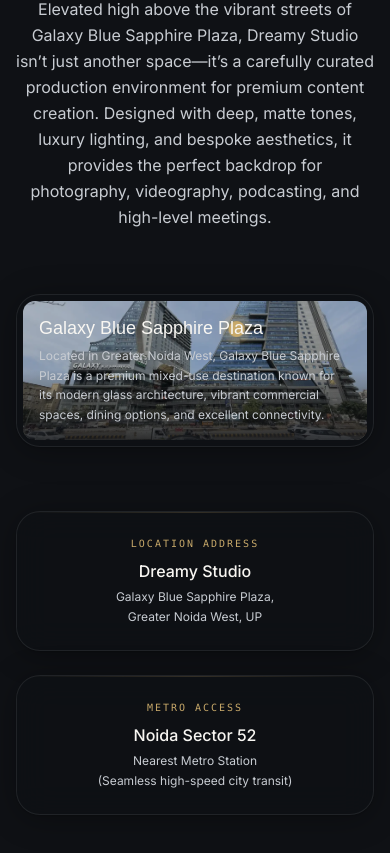
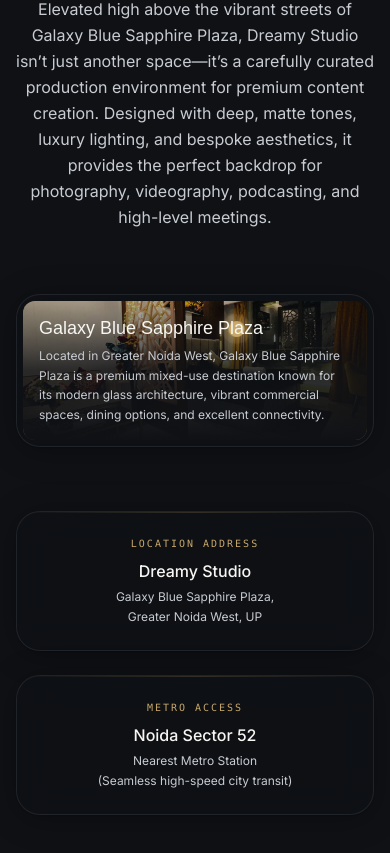
Before and after one commit to Nitin-2711/dreamy-main, a React (Vite) app: page / in a window 390 px wide. Shown: the part 1141-1994 px from the top of the page. Built offline with nearby package versions, Linux system fonts and the light colour scheme; a web font is replaced by a local one.

Commit message:
style: update hero text color, replace showcase images, and refine overlay gradients

```diff
--- a/src/sections/About/StorySection.jsx
+++ b/src/sections/About/StorySection.jsx
@@ -55,13 +55,13 @@ const StorySection = () => {
           >
             <div className="w-full h-full rounded-xl overflow-hidden relative">
               <LazyImage
-                src="/img/plaza_environment.webp"
+                src="/img/galaxy_blue_sapphire_architecture.jpeg"
                 alt="Galaxy Blue Sapphire Plaza"
                 className="w-full h-full"
                 imageClassName="w-full h-full object-cover transition-transform duration-1000 group-hover:scale-105"
               />
-              <div className="absolute inset-0 bg-[#0F1115]/25 z-10"></div>
-              <div className="absolute inset-0 bg-gradient-to-t from-theme-bg via-transparent to-transparent opacity-80 z-10"></div>
+              <div className="absolute inset-0 bg-[#0F1115]/25 z-10 pointer-events-none"></div>
+              <div className="absolute inset-0 bg-gradient-to-t from-theme-bg via-theme-bg/80 to-transparent z-10 pointer-events-none"></div>
 
               {/* Studio Highlight Indicator Overlay */}
               <div className="absolute top-[35%] left-[62%] -translate-x-1/2 -translate-y-1/2 flex flex-col items-center group/dot z-20">
--- a/src/sections/Amenities/AmenitiesSection.jsx
+++ b/src/sections/Amenities/AmenitiesSection.jsx
@@ -129,8 +129,8 @@ const AmenitiesSection = () => {
           {/* Visual Showcase - Column 7 */}
           <div className="lg:col-span-7 aspect-video lg:aspect-auto relative overflow-hidden min-h-[250px] sm:min-h-[300px] md:min-h-[350px]">
             <LazyImage
-              src={theme === 'dark' ? "/img/plaza_night.webp" : "/img/plaza_facade.webp"}
-              alt="Night View Visualization"
+              src="/img/balcony_skyline_view.jpeg"
+              alt="Balcony View at Galaxy Blue Sapphire"
               className="w-full h-full"
               imageClassName="w-full h-full object-cover transition-transform duration-1000 group-hover:scale-105"
             />
--- a/src/sections/Hero/HeroSection.jsx
+++ b/src/sections/Hero/HeroSection.jsx
@@ -44,7 +44,7 @@ const HeroSection = () => {
             <span className="italic text-warm-beige font-light">Studio</span>
           </h1>
 
-          <p className="text-theme-text-secondary text-sm md:text-base font-light tracking-wide max-w-2xl mx-auto mb-8 md:mb-10 px-2 leading-relaxed">
+          <p className="text-white/80 text-sm md:text-base font-light tracking-wide max-w-2xl mx-auto mb-8 md:mb-10 px-2 leading-relaxed">
             A premium sanctuary designed for Photography • Videography • Podcast Recording • Product & Fashion Shoots • Content Creation • Meetings
           </p>
         </motion.div>
```
